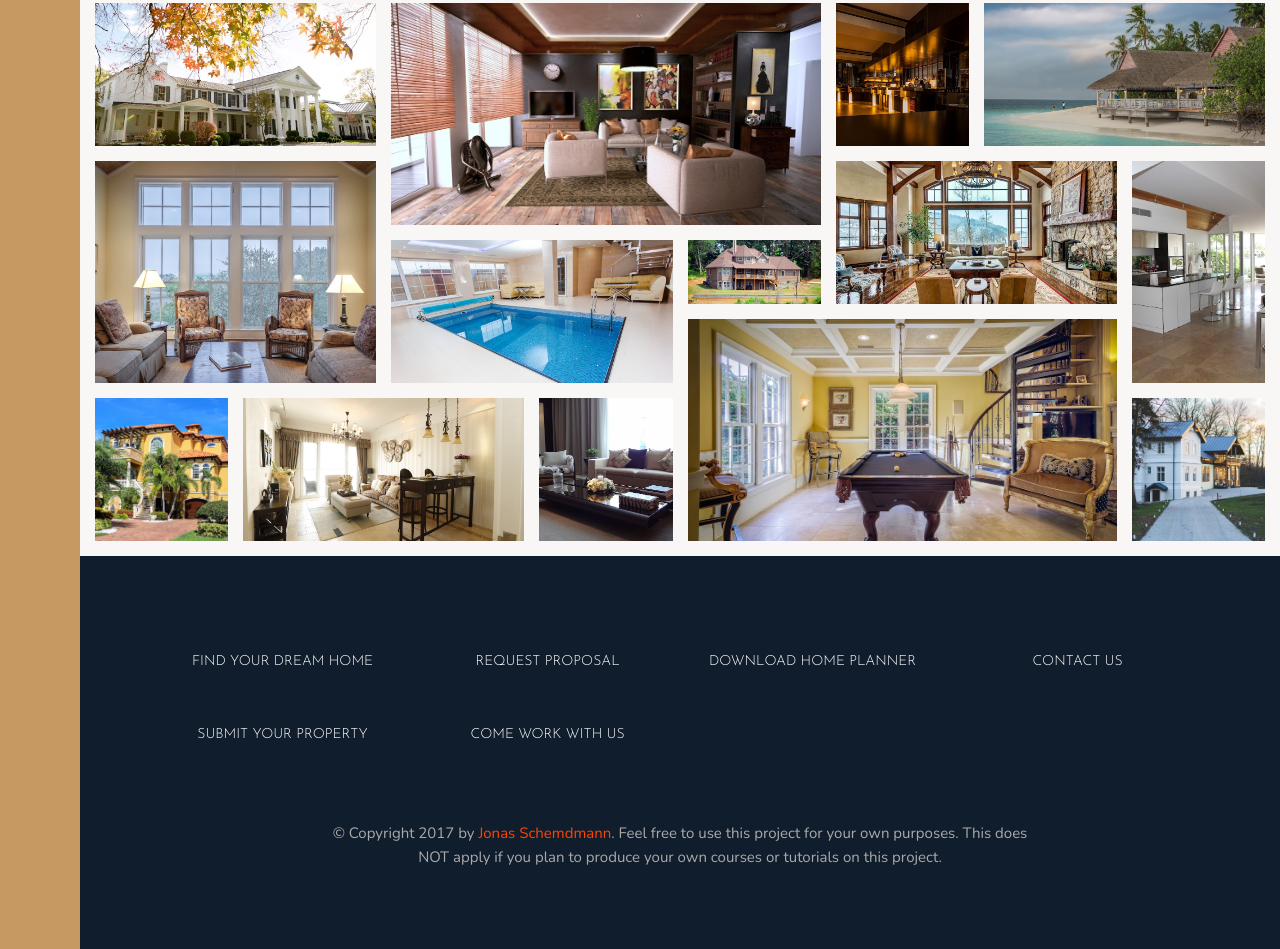
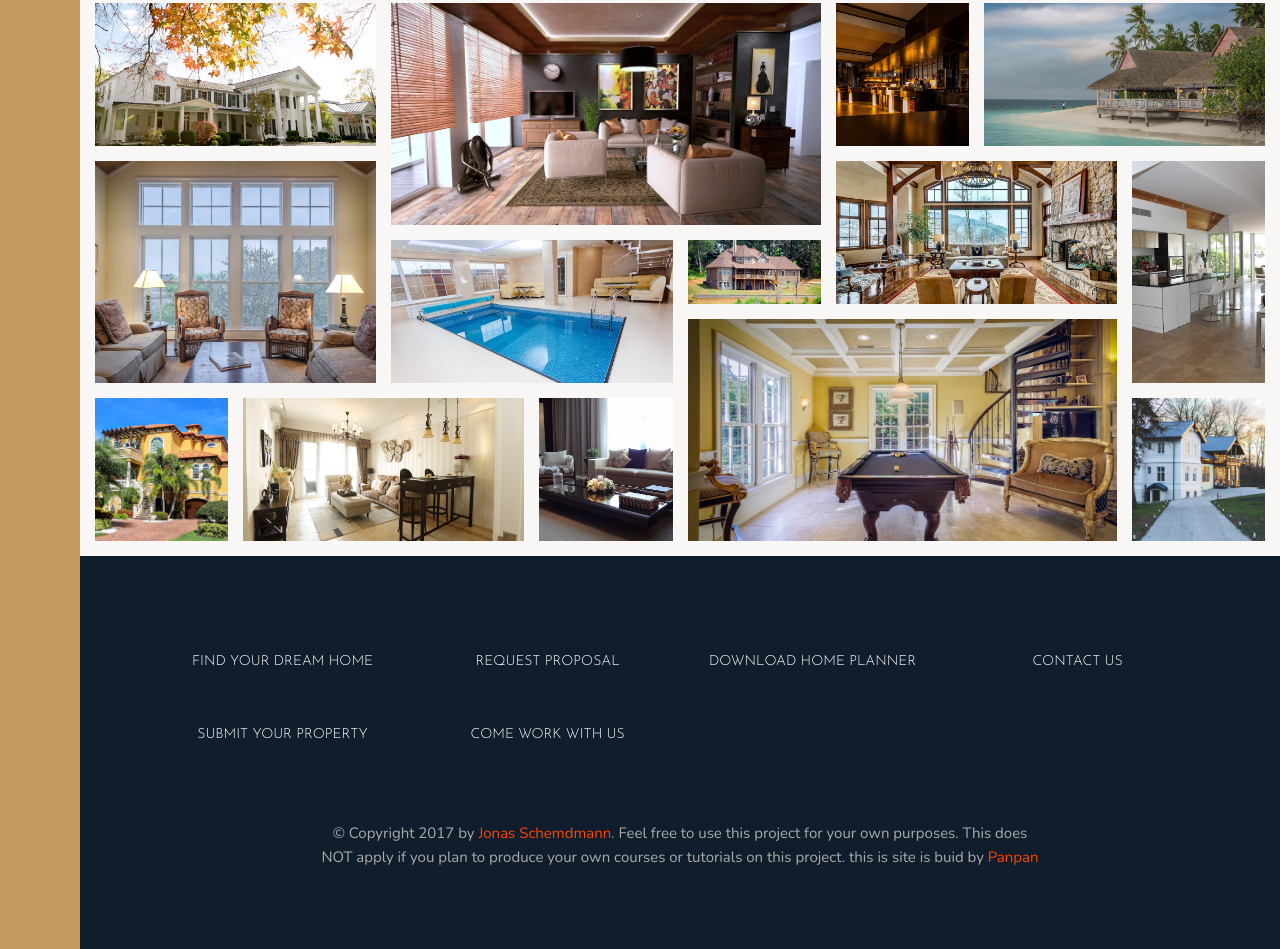
Before and after one commit to panpan31415/advanced-css-course-gird, a website: page index.html in a window 1280 px wide. Shown: the part 3084-4033 px from the top of the page. Drawn offline with nearby package versions, Linux system fonts and the light colour scheme.

Commit message:
add website link in copyright section

```diff
--- a/index.html
+++ b/index.html
@@ -344,6 +344,7 @@
         <p class="copyright">
             &copy; Copyright 2017 by <a href="http://www.codingheroes.io/">Jonas Schemdmann</a>. Feel free to use this project
             for your own purposes. This does NOT apply if you plan to produce your own courses or tutorials on this project.
+            this is site is buid by <a href="http://panpan.dk/">Panpan</a>
         </p>
     </footer>
 </body>
```
